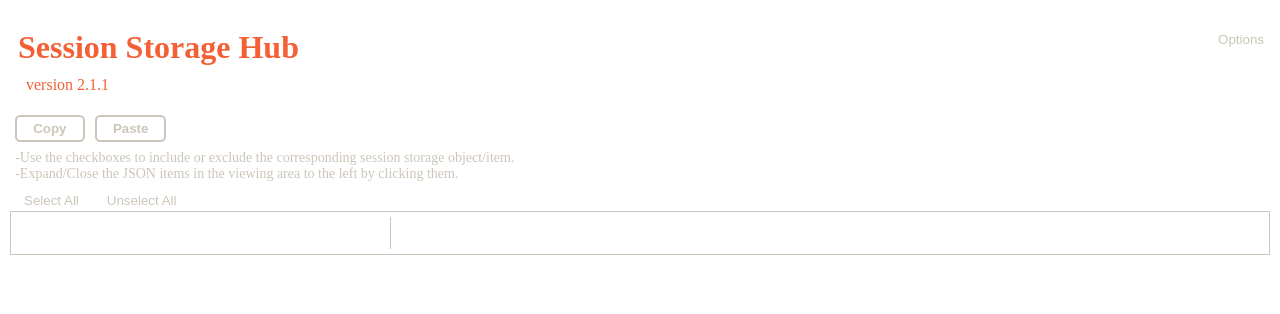
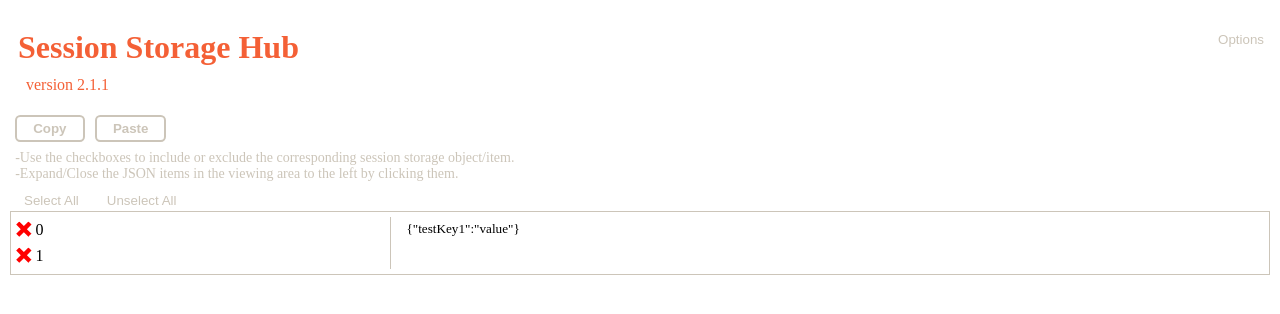
Before and after one commit to cmolisee/session-storage-hub, a React (Create React App) app in the folder refactor/: page / in a window 1280 px wide. Shown: the top 314 px of the page. Built offline with nearby package versions, Linux system fonts and the light colour scheme.

Commit message:
refactor continued

```diff
--- a/refactor/src/components/ViewGrid/ViewGrid.scss
+++ b/refactor/src/components/ViewGrid/ViewGrid.scss
@@ -17,6 +17,7 @@
     &__30 {
         border-right: 0.0125rem solid $ssh-white-100;
         grid-area: key;
+        flex-direction: column;
     }
 
     &__70 {
--- a/refactor/src/components/ViewGrid/ViewGrid.tsx
+++ b/refactor/src/components/ViewGrid/ViewGrid.tsx
@@ -1,18 +1,56 @@
+import { useState, useEffect } from 'react';
+import ViewGridKey from '../ViewGridKey';
+import ViewGridValue from '../ViewGridValue';
 import './ViewGrid.scss';
+
+export interface IKeyValuePair {
+    [key: string]: any;
+}
 
 interface IViewGridProps {
     className?: string;
+    data?: IKeyValuePair[];
 }
 
 const ViewGrid = ({
     className,
+    data = [
+        {
+            testKey1: 'value'
+        },
+        {
+            testKey2: {
+                a: ['a', 'b', 'c'],
+                b: {
+                    c: 'd'
+                },
+                c: 'd'
+            }
+        }
+    ]
 }: IViewGridProps) => {
+    const [dataKeys, setDataKeys] = useState<string[]>([]);
+    const [currentValue, setCurrentValue] = useState<any>();
+
+    useEffect(() => {
+      if (data && data.length) {
+        setDataKeys(Object.keys(data));
+        setCurrentValue(JSON.stringify(data[0]));
+      }
+    }, [])
+
     return (
         <div className={`ViewGrid ${className ?? ''}`}>
-            <div className={'ViewGrid__30'}></div>
-            <div className={'ViewGrid__70'}></div>
+            <div className={'ViewGrid__30'}>
+                {dataKeys && dataKeys.map((key, i) => {
+                    return <ViewGridKey key={i} callback={() => {}}>{key}</ViewGridKey>
+                })}
+            </div>
+            <div className={'ViewGrid__70'}>
+                {currentValue && <ViewGridValue>{currentValue}</ViewGridValue>}
+            </div>
         </div>
-    )
+    );
 }
 
 export default ViewGrid;
--- /dev/null
+++ b/refactor/src/components/ViewGridKey/ViewGridKey.scss
@@ -0,0 +1,62 @@
+.ViewGridKey {
+    display: flex;
+    align-items: center;
+    margin: 0.25rem 0;
+    font-size: 0.825rem;
+    width: 100%;
+
+    input {
+        appearance: none;
+        margin: 0;
+        color: green;
+        width: 1.15em;
+        height: 1.15em;
+        border-radius: 0.15em;
+        transform: translateY(-0.065em);
+        display: grid;
+        place-content: center;
+        cursor: pointer;
+    }
+
+    input::before {
+        content: '';
+        width: 1.15em;
+        height: 1.15em;
+        transform: scale(0);
+        transition: 120ms transform ease-in-out;
+        box-shadow: inset 1em 1em green;
+        clip-path: polygon(14% 44%, 0 65%, 50% 100%, 100% 16%, 80% 0%, 43% 62%);
+    }
+
+    input:checked::before {
+        transform: scale(1);
+    }
+
+    input:not(:checked) {
+        box-shadow: inset 1em 1em red;
+        clip-path: polygon(
+            20% 0%,
+            0% 20%,
+            30% 50%,
+            0% 80%,
+            20% 100%,
+            50% 70%,
+            80% 100%,
+            100% 80%,
+            70% 50%,
+            100% 20%,
+            80% 0%,
+            50% 30%
+        );
+    }
+
+    p {
+        margin: 0 0.25rem;
+        font-size: 1rem;
+        cursor: pointer;
+
+        &[aria-selected="true"] {
+            border-radius: 0.25rem;
+        }
+    }
+}
--- /dev/null
+++ b/refactor/src/components/ViewGridKey/ViewGridKey.tsx
@@ -0,0 +1,28 @@
+import { PropsWithChildren, useState } from "react";
+import './ViewGridKey.scss';
+
+interface IViewGridKeyProps {
+    isSelected?: boolean;
+    callback: () => void;
+}
+
+const ViewGridKey = ({
+    isSelected,
+    callback,
+    children
+}: PropsWithChildren<IViewGridKeyProps>) => {
+    const [isChecked, setIsChecked] = useState<boolean>(() => isSelected as boolean);
+
+    return (
+        <div className={'ViewGridKey'}>
+            <input type={'checkbox'}
+                checked={isChecked}
+                onClick={() => setIsChecked(!isChecked)}/>
+            <p aria-selected={isSelected} onClick={callback}>
+                {children}
+            </p>
+        </div>
+    );
+}
+
+export default ViewGridKey;
--- /dev/null
+++ b/refactor/src/components/ViewGridKey/index.ts
@@ -0,0 +1 @@
+export { default } from './ViewGridKey';
--- /dev/null
+++ b/refactor/src/components/ViewGridValue/ViewGridValue.scss
@@ -0,0 +1,6 @@
+.ViewGridValue {
+    margin: 0.25rem 1rem;
+	font-size: 0.825rem;
+	overflow-y: auto;
+    width: 100%;
+}
--- /dev/null
+++ b/refactor/src/components/ViewGridValue/ViewGridValue.tsx
@@ -0,0 +1,19 @@
+import { PropsWithChildren } from "react";
+import './ViewGridValue.scss';
+
+interface IViewGridValueProps {
+    className?: string;
+}
+
+const ViewGridValue = ({
+    className,
+    children,
+}: PropsWithChildren<IViewGridValueProps>) => {
+    return (
+        <div className={'ViewGridValue'}>
+            {children}
+        </div>
+    );
+}
+
+export default ViewGridValue;
--- /dev/null
+++ b/refactor/src/components/ViewGridValue/index.ts
@@ -0,0 +1 @@
+export { default } from './ViewGridValue';
```
Also changed, not shown: refactor/src/utils/InteractiveJsonObject.tsx (added, +52 -0 lines).
